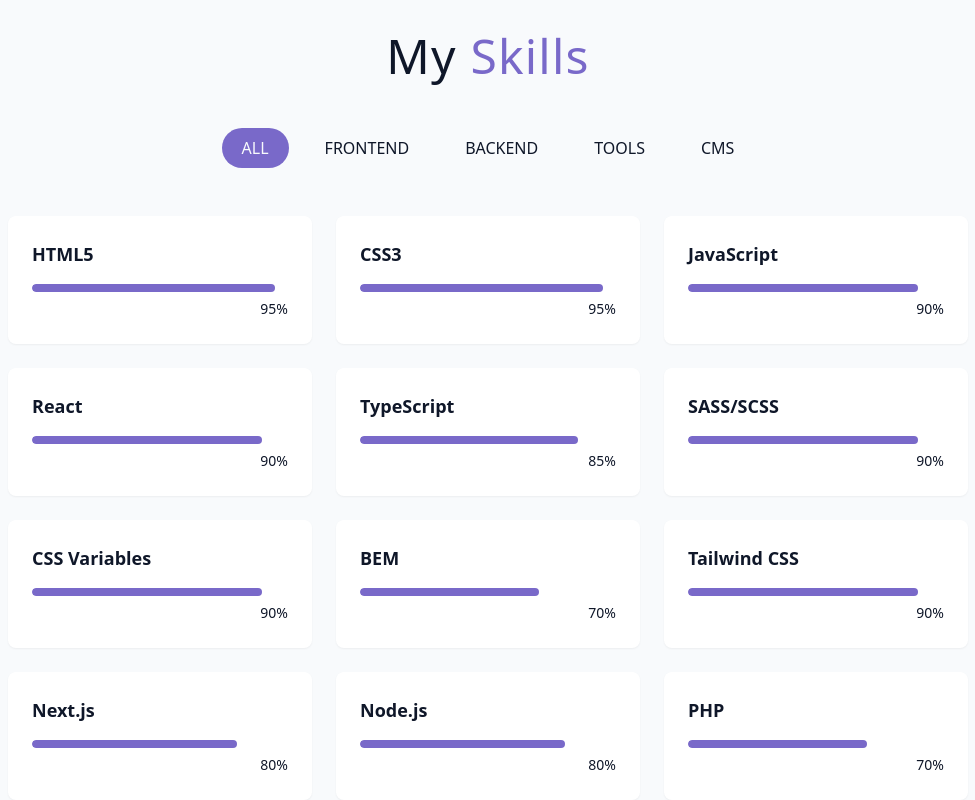
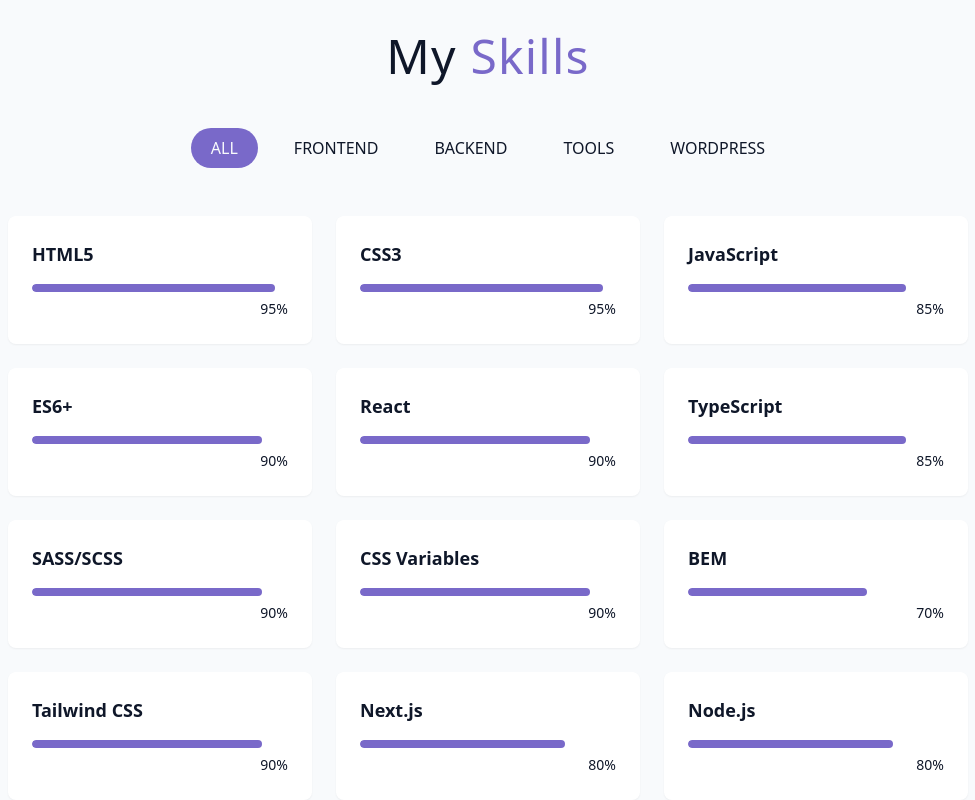
Before and after one commit to creativeloc/react-dev-portfolio, a React (Vite) app: page / in a window 1280 px wide. Shown: the part 1800-2600 px from the top of the page, without its empty margins (152-1127 px from the left). Built offline with nearby package versions, Linux system fonts and the light colour scheme.

Commit message:
add nire skills to skill section

```diff
--- a/src/components/SkillsSection.jsx
+++ b/src/components/SkillsSection.jsx
@@ -5,7 +5,8 @@
   // Frontend
   { name: "HTML5", level: 95, category: "frontend" },
   { name: "CSS3", level: 95, category: "frontend" },
-  { name: "JavaScript", level: 90, category: "frontend" },
+  { name: "JavaScript", level: 85, category: "frontend" },
+  { name: "ES6+", level: 90, category: "frontend" },
   { name: "React", level: 90, category: "frontend" },
   { name: "TypeScript", level: 85, category: "frontend" },
   { name: "SASS/SCSS", level: 90, category: "frontend" },
@@ -36,16 +37,25 @@
   { name: "ShadCN", level: 80, category: "frontend" },
 
   // Headless CMS
-  { name: "WordPress", level: 95, category: "cms" },
-  { name: "Strapi", level: 70, category: "cms" },
-  { name: "Gatsby", level: 70, category: "cms" },
-  { name: "Gutenberg", level: 90, category: "cms" },
-  { name: "Elementor", level: 90, category: "cms" },
-  { name: "WooCommerce", level: 80, category: "cms" },
-  { name: "Contentful", level: 70, category: "cms" }
+  { name: "CMS", level: 95, category: "wordpress" },
+  { name: "Strapi", level: 70, category: "wordpress" },
+  { name: "Gatsby", level: 70, category: "wordpress" },
+  { name: "Gutenberg", level: 90, category: "wordpress" },
+  { name: "Elementor Pro", level: 90, category: "wordpress" },
+  { name: "WooCommerce", level: 80, category: "wordpress" },
+  { name: "Custom Post Types", level: 90, category: "wordpress" },
+  { name: "ACF", level: 90, category: "wordpress" },
+  { name: "PHP", level: 70, category: "wordpress" },
+  { name: "WP_Query", level: 95, category: "wordpress" },
+  { name: "Custom Plugins", level: 80, category: "wordpress" },
+  { name: "Custom Themes", level: 90, category: "wordpress" },
+  { name: "React", level: 90, category: "wordpress" },
+  { name: "JavaScript", level: 85, category: "wordpress" },
+  { name: "RESTful API", level: 80, category: "wordpress" },
+  { name: "Contentful", level: 70, category: "wordpress" }
 ]
 
-const categories = ["all", "frontend", "backend", "tools", "cms"]
+const categories = ["all", "frontend", "backend", "tools", "wordpress"]
 
 export const SkillsSection = () => {
   const [activeCategory, setActiveCategory] = useState("all")
```
